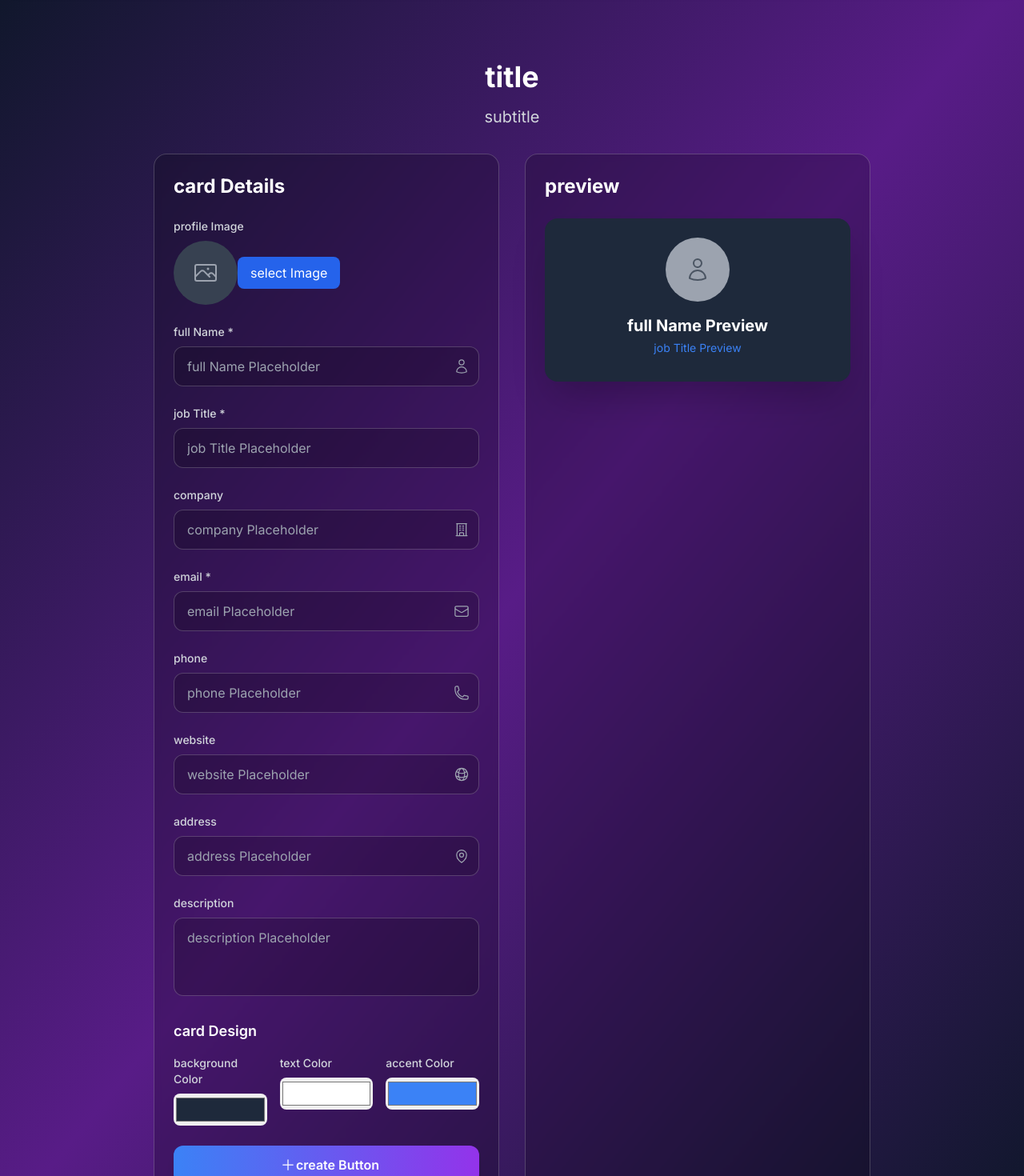
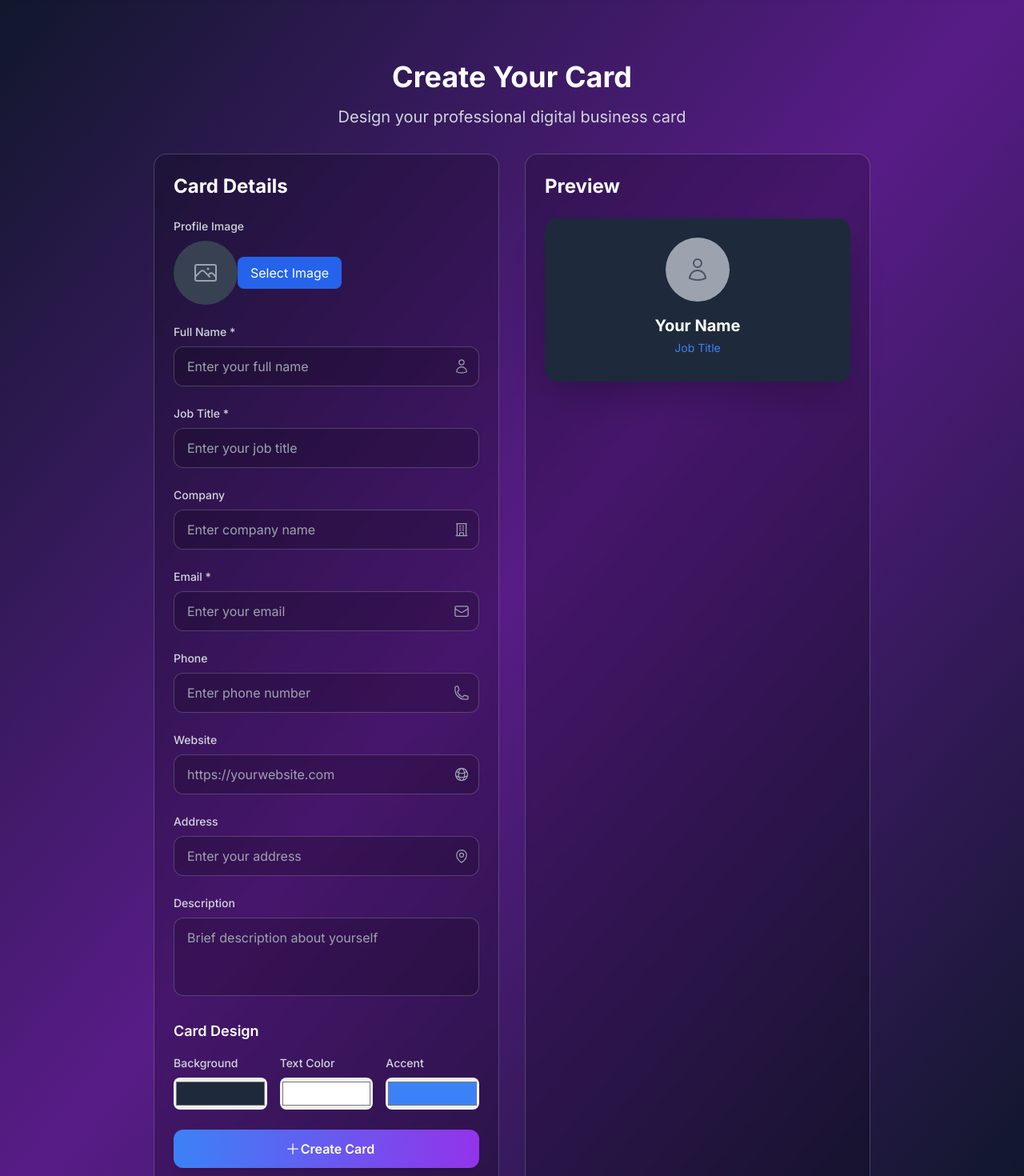
Before and after one commit to Sy2force/FuturistCards, a React (Vite) app in the folder frontend/: page /cards/new in a window 1280 px wide. Shown: the part 100-1570 px from the top of the page at 80% size. Built offline with nearby package versions, Linux system fonts and the light colour scheme; sample sign-in values are in the browser's storage.

Commit message:
Fix: Replace placeholder text with real English text in CreateCardPage, MyCards, EditCardPage titles

```diff
--- a/frontend/src/pages/CreateCardPage.jsx
+++ b/frontend/src/pages/CreateCardPage.jsx
@@ -94,8 +94,8 @@ const CreateCardPage = () => {
   return (
     <>
       <Helmet>
-        <title>{'title'} - FuturistCards</title>
-        <meta name="description" content={'meta Description'} />
+        <title>Create Card - FuturistCards</title>
+        <meta name="description" content="Create your professional digital business card" />
       </Helmet>
 
       <div className="min-h-screen bg-gradient-to-br from-slate-900 via-purple-900 to-slate-900 pt-20">
@@ -109,10 +109,10 @@ const CreateCardPage = () => {
               className="text-center mb-8"
             >
               <h1 className="text-4xl font-bold text-white mb-4">
-                {'title'}
+                Create Your Card
               </h1>
               <p className="text-xl text-gray-300">
-                {'subtitle'}
+                Design your professional digital business card
               </p>
             </motion.div>
 
@@ -124,18 +124,18 @@ const CreateCardPage = () => {
                 transition={{ duration: 0.6, delay: 0.2 }}
                 className="bg-black/20 border border-white/20 rounded-2xl p-6 backdrop-blur-sm"
               >
-                <h2 className="text-2xl font-bold text-white mb-6">{'card Details'}</h2>
+                <h2 className="text-2xl font-bold text-white mb-6">Card Details</h2>
 
                 <form onSubmit={handleSubmit} className="space-y-6">
                   {/* Image Upload */}
                   <div className="space-y-2">
                     <label className="block text-sm font-medium text-gray-300">
-                      {'profile Image'}
+                      Profile Image
                     </label>
                     <div className="flex items-center space-x-4 space-x-reverse">
                       <div className="w-20 h-20 bg-gray-700 rounded-full flex items-center justify-center overflow-hidden">
                         {imagePreview ? (
-                          <img src={imagePreview} alt={'image Preview'} className="w-full h-full object-cover" />
+                          <img src={imagePreview} alt="Image Preview" className="w-full h-full object-cover" />
                         ) : (
                           <PhotoIcon className="w-8 h-8 text-gray-400" />
                         )}
@@ -147,7 +147,7 @@ const CreateCardPage = () => {
                           onChange={handleImageChange}
                           className="hidden"
                         />
-                        {'select Image'}
+                        Select Image
                       </label>
                     </div>
                   </div>
@@ -155,7 +155,7 @@ const CreateCardPage = () => {
                   {/* Name */}
                   <div className="space-y-2">
                     <label className="block text-sm font-medium text-gray-300">
-                      {'full Name'} *
+                      Full Name *
                     </label>
                     <div className="relative">
                       <UserIcon className="absolute right-3 top-1/2 transform -translate-y-1/2 h-5 w-5 text-gray-400" />
@@ -166,7 +166,7 @@ const CreateCardPage = () => {
                         onChange={handleInputChange}
                         required
                         className="w-full pr-10 pl-4 py-3 bg-black/20 border border-white/20 rounded-xl text-white placeholder-gray-400 focus:outline-none focus:ring-2 focus:ring-blue-500"
-                        placeholder={'full Name Placeholder'}
+                        placeholder="Enter your full name"
                       />
                     </div>
                   </div>
@@ -174,7 +174,7 @@ const CreateCardPage = () => {
                   {/* Title */}
                   <div className="space-y-2">
                     <label className="block text-sm font-medium text-gray-300">
-                      {'job Title'} *
+                      Job Title *
                     </label>
                     <input
                       type="text"
@@ -183,14 +183,14 @@ const CreateCardPage = () => {
                       onChange={handleInputChange}
                       required
                       className="w-full px-4 py-3 bg-black/20 border border-white/20 rounded-xl text-white placeholder-gray-400 focus:outline-none focus:ring-2 focus:ring-blue-500"
-                      placeholder={'job Title Placeholder'}
+                      placeholder="Enter your job title"
                     />
                   </div>
 
                   {/* Company */}
                   <div className="space-y-2">
                     <label className="block text-sm font-medium text-gray-300">
-                      {'company'}
+                      Company
                     </label>
                     <div className="relative">
                       <BuildingOfficeIcon className="absolute right-3 top-1/2 transform -translate-y-1/2 h-5 w-5 text-gray-400" />
@@ -200,7 +200,7 @@ const CreateCardPage = () => {
                         value={formData.company}
                         onChange={handleInputChange}
                         className="w-full pr-10 pl-4 py-3 bg-black/20 border border-white/20 rounded-xl text-white placeholder-gray-400 focus:outline-none focus:ring-2 focus:ring-blue-500"
-                        placeholder={'company Placeholder'}
+                        placeholder="Enter company name"
                       />
                     </div>
                   </div>
@@ -208,7 +208,7 @@ const CreateCardPage = () => {
                   {/* Email */}
                   <div className="space-y-2">
                     <label className="block text-sm font-medium text-gray-300">
-                      {'email'} *
+                      Email *
                     </label>
                     <div className="relative">
                       <EnvelopeIcon className="absolute right-3 top-1/2 transform -translate-y-1/2 h-5 w-5 text-gray-400" />
@@ -219,7 +219,7 @@ const CreateCardPage = () => {
                         onChange={handleInputChange}
                         required
                         className="w-full pr-10 pl-4 py-3 bg-black/20 border border-white/20 rounded-xl text-white placeholder-gray-400 focus:outline-none focus:ring-2 focus:ring-blue-500"
-                        placeholder={'email Placeholder'}
+                        placeholder="Enter your email"
                       />
                     </div>
                   </div>
@@ -227,7 +227,7 @@ const CreateCardPage = () => {
                   {/* Phone */}
                   <div className="space-y-2">
                     <label className="block text-sm font-medium text-gray-300">
-                      {'phone'}
+                      Phone
                     </label>
                     <div className="relative">
                       <PhoneIcon className="absolute right-3 top-1/2 transform -translate-y-1/2 h-5 w-5 text-gray-400" />
@@ -237,7 +237,7 @@ const CreateCardPage = () => {
                         value={formData.phone}
                         onChange={handleInputChange}
                         className="w-full pr-10 pl-4 py-3 bg-black/20 border border-white/20 rounded-xl text-white placeholder-gray-400 focus:outline-none focus:ring-2 focus:ring-blue-500"
-                        placeholder={'phone Placeholder'}
+                        placeholder="Enter phone number"
                       />
                     </div>
                   </div>
@@ -245,7 +245,7 @@ const CreateCardPage = () => {
                   {/* Website */}
                   <div className="space-y-2">
                     <label className="block text-sm font-medium text-gray-300">
-                      {'website'}
+                      Website
                     </label>
                     <div className="relative">
                       <GlobeAltIcon className="absolute right-3 top-1/2 transform -translate-y-1/2 h-5 w-5 text-gray-400" />
@@ -255,7 +255,7 @@ const CreateCardPage = () => {
                         value={formData.website}
                         onChange={handleInputChange}
                         className="w-full pr-10 pl-4 py-3 bg-black/20 border border-white/20 rounded-xl text-white placeholder-gray-400 focus:outline-none focus:ring-2 focus:ring-blue-500"
-                        placeholder={'website Placeholder'}
+                        placeholder="https://yourwebsite.com"
                       />
                     </div>
                   </div>
@@ -263,7 +263,7 @@ const CreateCardPage = () => {
                   {/* Address */}
                   <div className="space-y-2">
                     <label className="block text-sm font-medium text-gray-300">
-                      {'address'}
+                      Address
                     </label>
                     <div className="relative">
                       <MapPinIcon className="absolute right-3 top-1/2 transform -translate-y-1/2 h-5 w-5 text-gray-400" />
@@ -273,7 +273,7 @@ const CreateCardPage = () => {
                         value={formData.address}
                         onChange={handleInputChange}
                         className="w-full pr-10 pl-4 py-3 bg-black/20 border border-white/20 rounded-xl text-white placeholder-gray-400 focus:outline-none focus:ring-2 focus:ring-blue-500"
-                        placeholder={'address Placeholder'}
+                        placeholder="Enter your address"
                       />
                     </div>
                   </div>
@@ -281,7 +281,7 @@ const CreateCardPage = () => {
                   {/* Description */}
                   <div className="space-y-2">
                     <label className="block text-sm font-medium text-gray-300">
-                      {'description'}
+                      Description
                     </label>
                     <textarea
                       name="description"
@@ -289,17 +289,17 @@ const CreateCardPage = () => {
                       onChange={handleInputChange}
                       rows={3}
                       className="w-full px-4 py-3 bg-black/20 border border-white/20 rounded-xl text-white placeholder-gray-400 focus:outline-none focus:ring-2 focus:ring-blue-500 resize-none"
-                      placeholder={'description Placeholder'}
+                      placeholder="Brief description about yourself"
                     />
                   </div>
 
                   {/* Color Customization */}
                   <div className="space-y-4">
-                    <h3 className="text-lg font-semibold text-white">{'card Design'}</h3>
+                    <h3 className="text-lg font-semibold text-white">Card Design</h3>
                     <div className="grid grid-cols-3 gap-4">
                       <div className="space-y-2">
                         <label className="block text-sm font-medium text-gray-300">
-                          {'background Color'}
+                          Background
                         </label>
                         <input
                           type="color"
@@ -311,7 +311,7 @@ const CreateCardPage = () => {
                       </div>
                       <div className="space-y-2">
                         <label className="block text-sm font-medium text-gray-300">
-                          {'text Color'}
+                          Text Color
                         </label>
                         <input
                           type="color"
@@ -323,7 +323,7 @@ const CreateCardPage = () => {
                       </div>
                       <div className="space-y-2">
                         <label className="block text-sm font-medium text-gray-300">
-                          {'accent Color'}
+                          Accent
                         </label>
                         <input
                           type="color"
@@ -347,12 +347,12 @@ const CreateCardPage = () => {
                     {isSubmitting ? (
                       <div className="flex items-center justify-center">
                         <div className="animate-spin rounded-full h-5 w-5 border-b-2 border-white ml-2"></div>
-                        {'creating'}
+                        Creating...
                       </div>
                     ) : (
                       <div className="flex items-center justify-center">
                         <PlusIcon className="w-5 h-5 ml-2" />
-                        {'create Button'}
+                        Create Card
                       </div>
                     )}
                   </motion.button>
@@ -366,7 +366,7 @@ const CreateCardPage = () => {
                 transition={{ duration: 0.6, delay: 0.4 }}
                 className="bg-black/20 border border-white/20 rounded-2xl p-6 backdrop-blur-sm"
               >
-                <h2 className="text-2xl font-bold text-white mb-6">{'preview'}</h2>
+                <h2 className="text-2xl font-bold text-white mb-6">Preview</h2>
 
                 {/* Card Preview */}
                 <div className="relative">
@@ -378,7 +378,7 @@ const CreateCardPage = () => {
                       {/* Profile Image */}
                       <div className="w-20 h-20 mx-auto mb-4 rounded-full overflow-hidden bg-gray-300">
                         {imagePreview ? (
-                          <img src={imagePreview} alt={'profile Image'} className="w-full h-full object-cover" />
+                          <img src={imagePreview} alt="Profile" className="w-full h-full object-cover" />
                         ) : (
                           <div className="w-full h-full bg-gray-400 flex items-center justify-center">
                             <UserIcon className="w-8 h-8 text-gray-600" />
@@ -391,7 +391,7 @@ const CreateCardPage = () => {
                         className="text-xl font-bold mb-1"
                         style={{ color: formData.textColor }}
                       >
-                        {formData.name || 'full Name Preview'}
+                        {formData.name || 'Your Name'}
                       </h3>
 
                       {/* Title */}
@@ -399,7 +399,7 @@ const CreateCardPage = () => {
                         className="text-sm mb-2"
                         style={{ color: formData.accentColor }}
                       >
-                        {formData.title || 'job Title Preview'}
+                        {formData.title || 'Job Title'}
                       </p>
 
                       {/* Company */}
--- a/frontend/src/pages/EditCardPage.jsx
+++ b/frontend/src/pages/EditCardPage.jsx
@@ -217,8 +217,8 @@ const EditCardPage = () => {
   return (
     <>
       <Helmet>
-        <title>{'page Title'} - FuturistCards</title>
-        <meta name="description" content={'page Description'} />
+        <title>Edit Card - FuturistCards</title>
+        <meta name="description" content="Edit your digital business card" />
         <html lang="en" dir="ltr" />
       </Helmet>
 
```
